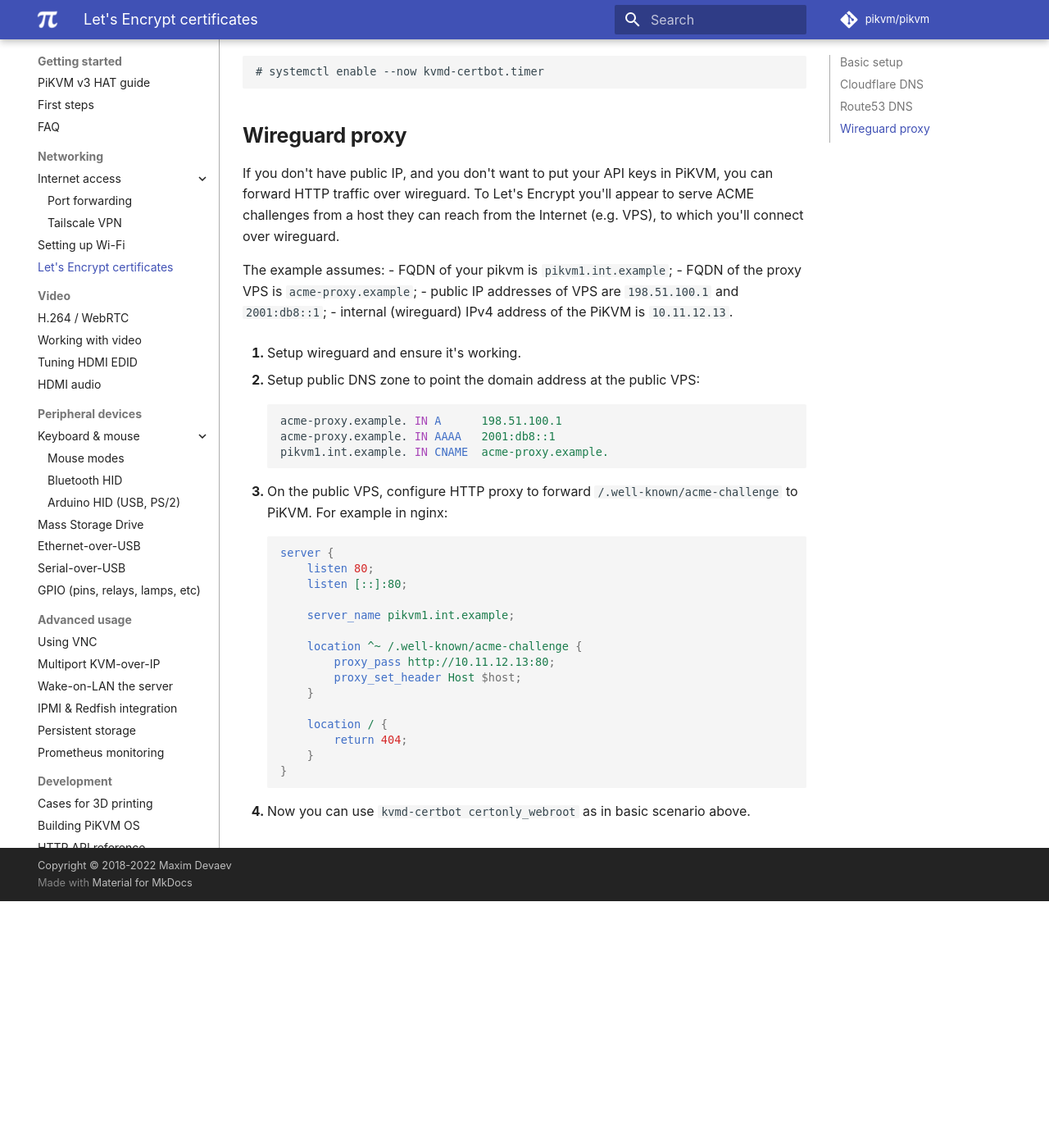
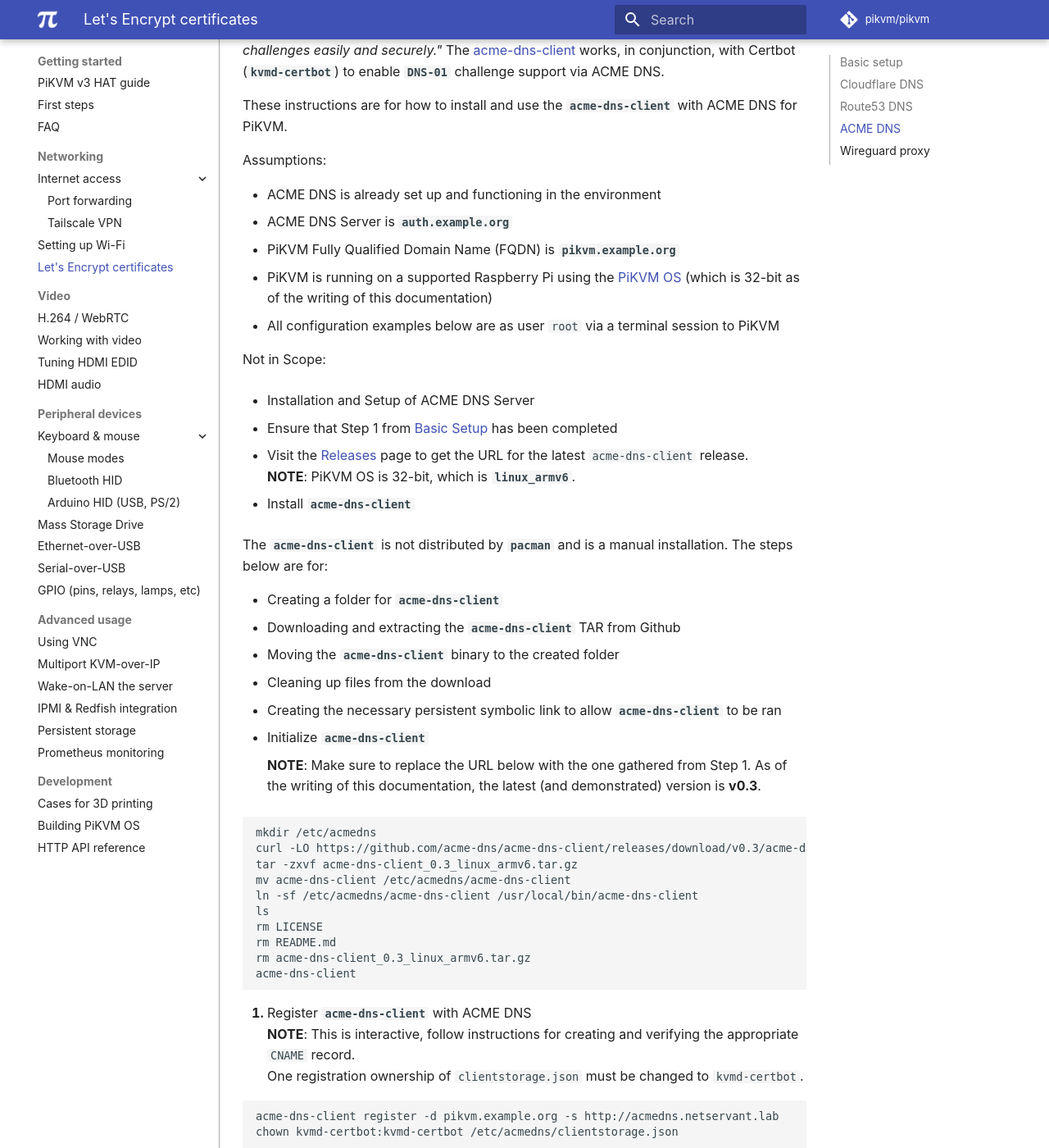
Before and after one commit to pikvm/pikvm, an MkDocs documentation site: the page built from docs/letsencrypt.md, in a window 1280 px wide and 1400 px high, scrolled down 4096 px. Shown: the whole window at 82% size. Built offline with MkDocs 1.6.1 and Material for MkDocs 9.7.7, drawn with Linux system fonts in a browser that asks for light colours; some web fonts are replaced; comment, search, counter and statistics services are not loaded; before the commit the page ends 5195 px from its top, so only the background shows below that; some of the changed text lies outside the part shown.

Commit message:
Add acme-dns-client instructions

````diff
--- a/docs/letsencrypt.md
+++ b/docs/letsencrypt.md
@@ -6,13 +6,13 @@
 file system, special tools around Certbot are required to work with certificates. KVMD 3.117 provides them.
 
 !!! note
-    This feature is available on images as old as 2022.06.19 since it requires [PST storage partition on SD card](pst.md).
-    Ports 80+443 need to be opened if you are port forwarding for this to work properly.
-
+This feature is available on images as old as 2022.06.19 since it requires [PST storage partition on SD card](pst.md).
+Ports 80+443 need to be opened if you are port forwarding for this to work properly.
 
 ## Basic setup
 
 1. Update the OS and make sure that you are using a new image with [PST storage](pst.md).
+
    ```
    # rw
    # pacman -Syu
@@ -20,15 +20,18 @@
    ...
    # kvmd-pstrun -- true
    ```
+
    If the storage is not available, you need to [reflash the OS image](flashing_os.md) to the latest one from our official website.
 
 2. Switch filesystem to RW and obtain the certificate (for example, `pikvm.example.com`. The method depends on the network configuration. In the simplest case, if PiKVM is open for access from the Internet, it is recommended to use the webroot. Another examples will be described below.
+
    ```
    # rw
    # kvmd-certbot certonly_webroot --agree-tos -n --email user@example.com -d pikvm.example.com
    ```
 
 3. Install the certificate for KVMD-Nginx and (optionally) [KVMD-VNC](vnc.md). Running services will be restarted/reloaded automatically. Switch filesystem to RO.
+
    ```
    # kvmd-certbot install_nginx pikvm.example.com
    # kvmd-certbot install_vnc pikvm.example.com
@@ -36,6 +39,7 @@
    ```
 
 4. Check the renewal immediately, just for testing:
+
    ```
    # kvmd-certbot renew --force-renewal
    ```
@@ -50,12 +54,14 @@
 This example shows that PiKVM may not be accessible from the internet, but you can still get a certificate if you use Cloudflare DNS.
 
 1. Switch filesystem to RW and install the Cloudflare DNS plugin:
+
    ```
    # rw
    # pacman -S certbot-dns-cloudflare
    ```
 
 2. Prepare the environment for the DNS plugin (place the auth data):
+
    ```
    # kvmd-pstrun -- mkdir -p /var/lib/kvmd/pst/data/certbot/runroot
    # kvmd-pstrun -- nano /var/lib/kvmd/pst/data/certbot/runroot/.cloudflare.auth
@@ -63,6 +69,7 @@
    ```
 
 3. Obtain the certificate:
+
    ```
    # kvmd-certbot certonly \
        --dns-cloudflare \
@@ -76,81 +83,78 @@
 
 4. Next follow the basic guide.
 
-
 ## Route53 DNS
 
 This example shows that PiKVM may not be accessible from the internet, but you can still get a certificate if you use AWS Route53 DNS. Make sure you are running an image newer than 2022.06.20 and kvmd version 3.119-1 or greater.
 
 1. Switch filesystem to RW and install the Route53 DNS plugin:
+
    ```
    # rw
    # pacman -S certbot-dns-route53
    ```
 
 2. Configure Your AWS User
-    For the certbot_dns_route53 plugin to work it needs to be able to connect to AWS using an access key with the correct permissions.
+   For the certbot_dns_route53 plugin to work it needs to be able to connect to AWS using an access key with the correct permissions.
 
-    To do this securely you’ll want to create a new AWS user that only has the necessary permissions it needs to work.
+   To do this securely you’ll want to create a new AWS user that only has the necessary permissions it needs to work.
 
-    You can find instructions for creating a user [here](https://docs.aws.amazon.com/IAM/latest/UserGuide/id_users_create.html#id_users_create_console). The basics of it is you’ll want a user with Programmatic access (not console), add it to a group (I created a new one just for this user and any future certbot users I might need).
+   You can find instructions for creating a user [here](https://docs.aws.amazon.com/IAM/latest/UserGuide/id_users_create.html#id_users_create_console). The basics of it is you’ll want a user with Programmatic access (not console), add it to a group (I created a new one just for this user and any future certbot users I might need).
 
-    The user will need specific permissions that are required to allow the certbot plugin to create the necessary CNAME records. These can be added by manually selecting them from a very long list or you can use the json view to give it the following permissions.
+   The user will need specific permissions that are required to allow the certbot plugin to create the necessary CNAME records. These can be added by manually selecting them from a very long list or you can use the json view to give it the following permissions.
 
-    ```json
-    {
-        "Version": "2012-10-17",
-        "Statement": [
-            {
-                "Effect": "Allow",
-                "Action": [
-                    "route53:ListHostedZones",
-                    "route53:GetChange"
-                ],
-                "Resource": [
-                    "*"
-                ]
-            },
-            {
-                "Effect" : "Allow",
-                "Action" : [
-                    "route53:ChangeResourceRecordSets"
-                ],
-                "Resource" : [
-                    "arn:aws:route53:::hostedzone/YOURHOSTEDZONEID"
-                ]
-            }
-        ]
-    }
-    ```
-    Make sure you replace YOURHOSTEDZONEID with the instance ID of your hosted zone.
+   ```json
+   {
+     "Version": "2012-10-17",
+     "Statement": [
+       {
+         "Effect": "Allow",
+         "Action": ["route53:ListHostedZones", "route53:GetChange"],
+         "Resource": ["*"]
+       },
+       {
+         "Effect": "Allow",
+         "Action": ["route53:ChangeResourceRecordSets"],
+         "Resource": ["arn:aws:route53:::hostedzone/YOURHOSTEDZONEID"]
+       }
+     ]
+   }
+   ```
 
-    Once the user is created don’t forget to download and save your access key and secret access key (somewhere secure, these are as sensitive as your passwords).
+   Make sure you replace YOURHOSTEDZONEID with the instance ID of your hosted zone.
+
+   Once the user is created don’t forget to download and save your access key and secret access key (somewhere secure, these are as sensitive as your passwords).
 
 3. Setup credentials:
 
-    We now need to put the AWS credentials on the PiKVM so the certbot can use them.
-    ```
-    kvmd-pstrun -- mkdir -p /var/lib/kvmd/pst/data/certbot/runroot
-    ```
+   We now need to put the AWS credentials on the PiKVM so the certbot can use them.
 
-    Copy and paste your AWS credentials into the nano editor and save the file.
-    ```
-    # kvmd-pstrun -- nano /var/lib/kvmd/pst/data/certbot/runroot/.route53.auth
-    ```
-    Here is an example .route53.auth file. Replace the placeholders with the access key and secret access key that you just saved from AWS and fill them in.
+   ```
+   kvmd-pstrun -- mkdir -p /var/lib/kvmd/pst/data/certbot/runroot
+   ```
 
-    ```ini
-    [default]
-    aws_access_key_id=XXXXXX
-    aws_secret_access_key=XXXX/XXXXX
-    ```
+   Copy and paste your AWS credentials into the nano editor and save the file.
 
-    Update permissions:
-    ```
-    # kvmd-pstrun -- chmod 600 /var/lib/kvmd/pst/data/certbot/runroot/.route53.auth
-    ```
+   ```
+   # kvmd-pstrun -- nano /var/lib/kvmd/pst/data/certbot/runroot/.route53.auth
+   ```
+
+   Here is an example .route53.auth file. Replace the placeholders with the access key and secret access key that you just saved from AWS and fill them in.
+
+   ```ini
+   [default]
+   aws_access_key_id=XXXXXX
+   aws_secret_access_key=XXXX/XXXXX
+   ```
+
+   Update permissions:
+
+   ```
+   # kvmd-pstrun -- chmod 600 /var/lib/kvmd/pst/data/certbot/runroot/.route53.auth
+   ```
 
 4. Obtain the certificate:
+
    ```
    # export AWS_SHARED_CREDENTIALS_FILE="/var/lib/kvmd/pst/data/certbot/runroot/.route53.auth"
    # kvmd-certbot certonly \
@@ -161,17 +165,94 @@
        -d pikvm.example.com
    ```
 
-4. Enable automatic certificate renewal:
+5. Enable automatic certificate renewal:
 
    Create the file: `/etc/conf.d/kvmd-certbot` with the following contents so the renewall service can find the authentication file containing the AWS credentials:
+
    ```
    AWS_SHARED_CREDENTIALS_FILE="/var/lib/kvmd/pst/data/certbot/runroot/.route53.auth"
    ```
 
    Now enable the renewal service:
+
    ```
    # systemctl enable --now kvmd-certbot.timer
    ```
+
+## ACME DNS
+
+[ACME DNS](https://github.com/joohoi/acme-dns) is a _"Limited DNS server with RESTful HTTP API to handle ACME DNS challenges easily and securely."_ The [acme-dns-client](https://github.com/acme-dns/acme-dns-client) works, in conjunction, with Certbot (**`kvmd-certbot`**) to enable **`DNS-01`** challenge support via ACME DNS.
+
+These instructions are for how to install and use the **`acme-dns-client`** with ACME DNS for PiKVM.
+
+Assumptions:
+
+- ACME DNS is already set up and functioning in the environment
+- ACME DNS Server is **`auth.example.org`**
+- PiKVM Fully Qualified Domain Name (FQDN) is **`pikvm.example.org`**
+- PiKVM is running on a supported Raspberry Pi using the [PiKVM OS](https://github.com/pikvm/os) (which is 32-bit as of the writing of this documentation)
+- All configuration examples below are as user `root` via a terminal session to PiKVM
+
+Not in Scope:
+
+- Installation and Setup of ACME DNS Server
+
+1. Ensure that Step 1 from [Basic Setup](https://docs.pikvm.org/letsencrypt/#basic-setup) has been completed
+2. Visit the [Releases](https://github.com/acme-dns/acme-dns-client/releases) page to get the URL for the latest `acme-dns-client` release.
+   **NOTE**: PiKVM OS is 32-bit, which is **`linux_armv6`**.
+
+3. Install **`acme-dns-client`**
+
+   The **`acme-dns-client`** is not distributed by **`pacman`** and is a manual installation. The steps below are for:
+
+   - Creating a folder for **`acme-dns-client`**
+   - Downloading and extracting the **`acme-dns-client`** TAR from Github
+   - Moving the **`acme-dns-client`** binary to the created folder
+   - Cleaning up files from the download
+   - Creating the necessary persistent symbolic link to allow **`acme-dns-client`** to be ran
+   - Initialize **`acme-dns-client`**
+
+     **NOTE**: Make sure to replace the URL below with the one gathered from Step 1. As of the writing of this documentation, the latest (and demonstrated) version is **v0.3**.
+
+   ```sh
+   mkdir /etc/acmedns
+   curl -LO https://github.com/acme-dns/acme-dns-client/releases/download/v0.3/acme-dns-client_0.3_linux_armv6.tar.gz
+   tar -zxvf acme-dns-client_0.3_linux_armv6.tar.gz
+   mv acme-dns-client /etc/acmedns/acme-dns-client
+   ln -sf /etc/acmedns/acme-dns-client /usr/local/bin/acme-dns-client
+   ls
+   rm LICENSE
+   rm README.md
+   rm acme-dns-client_0.3_linux_armv6.tar.gz
+   acme-dns-client
+   ```
+
+4. Register **`acme-dns-client`** with ACME DNS
+   **NOTE**: This is interactive, follow instructions for creating and verifying the appropriate `CNAME` record.
+   One registration ownership of `clientstorage.json` must be changed to `kvmd-certbot`.
+
+   ```sh
+   acme-dns-client register -d pikvm.example.org -s http://acmedns.netservant.lab
+   chown kvmd-certbot:kvmd-certbot /etc/acmedns/clientstorage.json
+   ```
+
+   **NOTE**: If using `acme-dns-client` on an internal/private domain with an ACME compatible Certificate Authority do not forget to add `-ns <dns-server-ip>:<dns-server-port>` to `acme-dns-client register`
+
+5. Register Certbot
+
+   ```sh
+   kvmd-certbot register
+   ```
+
+6. Request Certificate via Certbot
+
+   ```sh
+   kvmd-certbot certonly --manual --preferred-challenges dns --manual-auth-hook 'acme-dns-client' -d pikvm.example.org
+   ```
+
+   **NOTE**: If using an ACME compatible Certificate Authority do not forget to add `--server https://ca.example.org/acme/acme/directory` to `kvmd-certbot`
+
+7. Follow steps 3 through 5 under [Basic Setup](https://docs.pikvm.org/letsencrypt/#basic-setup) to complete setup and renewal of certificates
 
 ## Wireguard proxy
 
@@ -181,6 +262,7 @@
 to which you'll connect over wireguard.
 
 The example assumes:
+
 - FQDN of your pikvm is `pikvm1.int.example`;
 - FQDN of the proxy VPS is `acme-proxy.example`;
 - public IP addresses of VPS are `198.51.100.1` and `2001:db8::1`;
@@ -189,6 +271,7 @@
 1. Setup wireguard and ensure it's working.
 
 2. Setup public DNS zone to point the domain address at the public VPS:
+
    ```zone
    acme-proxy.example. IN A      198.51.100.1
    acme-proxy.example. IN AAAA   2001:db8::1
@@ -197,6 +280,7 @@
 
 3. On the public VPS, configure HTTP proxy to forward
    `/.well-known/acme-challenge` to PiKVM. For example in nginx:
+
    ```nginx
    server {
        listen 80;
````
